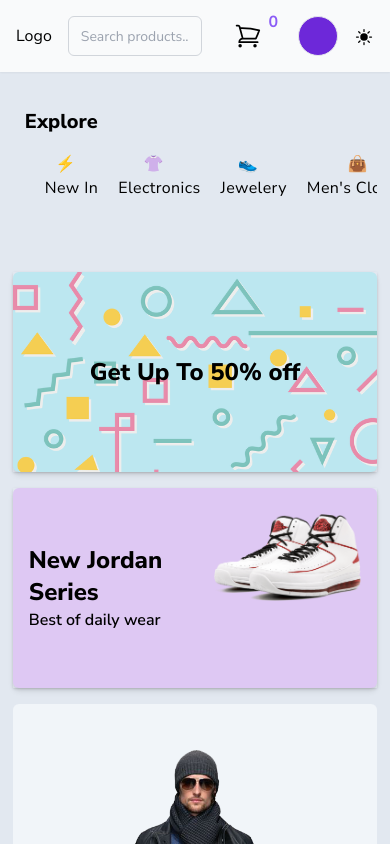
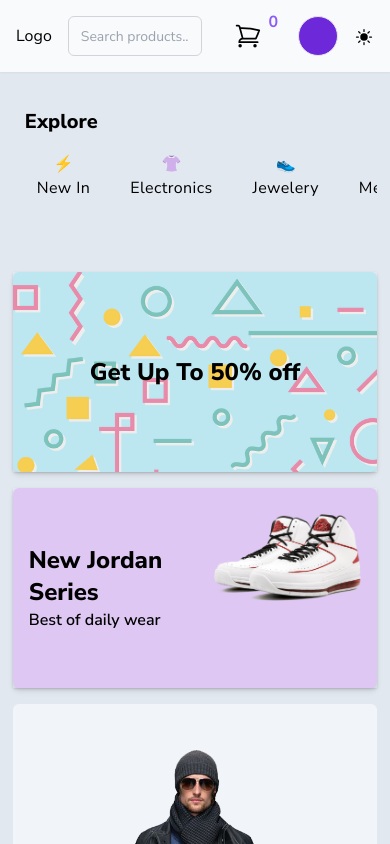
Before and after one commit to liveseed/nextjs13-ecsite, a Next.js app: page / in a window 390 px wide. Shown: the top 844 px of the page. Built offline with nearby package versions, Linux system fonts and the light colour scheme.

Commit message:
customised and updated:sidebar categoryproduct product-layout

```diff
--- a/package.json
+++ b/package.json
@@ -10,6 +10,7 @@
   },
   "dependencies": {
     "@heroicons/react": "^2.0.18",
+    "@prisma/client": "^5.1.1",
     "@reduxjs/toolkit": "^1.9.5",
     "@types/node": "20.1.0",
     "@types/react": "18.2.6",
@@ -25,7 +26,9 @@
     "postcss": "8.4.23",
     "react": "18.2.0",
     "react-dom": "18.2.0",
+    "react-rating-star-with-type": "^1.2.1",
     "react-redux": "^8.0.5",
+    "react-simple-star-rating": "^5.1.7",
     "react-toastify": "^9.1.3",
     "tailwind-scrollbar-hide": "^1.1.7",
     "tailwindcss": "3.3.2",
--- a/src/app/layout.tsx
+++ b/src/app/layout.tsx
@@ -1,6 +1,6 @@
 import NextThemeProvider from "../components/providers/theme/Provider";
 
-import SecondNavbar from '../components/shared/Navbar'
+import TopNavbar from "../components/shared/Navbar";
 import "./globals.css";
 import { Nunito_Sans } from "next/font/google";
 import Footer from "@/components/shared/Footer";
@@ -32,8 +32,7 @@
 					<NextThemeProvider>
 						<ReduxProvider>
 							<ToastProvider>
-								{/* <Navbar /> */}
-								<SecondNavbar/>
+								<TopNavbar />
 								<main className="container mx-auto min-h-[510px]">
 									{children}
 								</main>
--- a/src/app/page.tsx
+++ b/src/app/page.tsx
@@ -6,11 +6,9 @@
 export default function Home() {
 	return (
 		<section className="flex flex-col md:flex-row gap-2">
-			{/* SideNavbar */}
 			<aside className="w-full md:w-[220px] shrink-0">
 				<SideNavbar />
 			</aside>
-			{/*children */}
 			<div className="flex-1">
 				<Wrapper>
 					<Horizontal
--- a/src/app/products/[slug]/page.tsx
+++ b/src/app/products/[slug]/page.tsx
@@ -1,13 +1,12 @@
-import React from "react";
-
 import Image from "next/image";
 import { TProduct } from "@/types";
 import CartButton from "@/components/CartButton";
+import ProductRating from "@/components/Rating";
+
 const fetchProduct = async (id: string): Promise<TProduct | undefined> => {
 	const response = await fetch(`http://localhost:3000/api/products/${id}`);
 	if (response.ok) return await response.json();
 };
-
 
 export default async function page({ params }: { params: { slug: string } }) {
 	const product = await fetchProduct(params.slug);
@@ -25,12 +24,14 @@
 				</div>
 				<div className="space-y-5 flex flex-col justify-center">
 					<h1>{product?.title}</h1>
-					<h2 className="text-violet-500">${product?.price}</h2>
-					<CartButton pd={product!}/>
+					<div className="flex justify-between">
+						<h2 className="text-violet-500">${product?.price}</h2>
+						<ProductRating value={product?.rating.rate!} />
+					</div>
+					<CartButton pd={product!} />
 					<div>
-
-					<h4>Product Description: </h4>
-					<p>{product?.description}</p>
+						<h4>Product Description: </h4>
+						<p>{product?.description}</p>
 					</div>
 				</div>
 			</div>
--- a/src/app/products/layout.tsx
+++ b/src/app/products/layout.tsx
@@ -6,10 +6,10 @@
 	children: React.ReactNode;
 }) {
 	return (
-		<main className="flex flex-col md:flex-row gap-x-2">
-			<section>
+		<main className="flex flex-col md:flex-row gap-8">
+			<aside className="w-full md:w-[220px] shrink-0">
 				<SideNavbar />
-			</section>
+			</aside>
 			<section className="flex-1">{children}</section>
 		</main>
 	);
--- a/src/app/products/page.tsx
+++ b/src/app/products/page.tsx
@@ -21,7 +21,7 @@
 	return (
 		<section className="py-2 ">
 			<h2 className="capitalize mb-8">{searchParams.category}</h2>
-			<section className="grid grid-cols-1 sm:grid-cols-2 lg:grid-cols-3 gap-4">
+			<section className="grid grid-cols-1 sm:grid-cols-2 2xl:grid-cols-3 gap-4">
 				{products &&
 					products.map((item) => <CategoryProduct product={item} />)}
 			</section>
--- a/src/components/CategoryProduct.tsx
+++ b/src/components/CategoryProduct.tsx
@@ -1,12 +1,11 @@
 import { TProduct } from "@/types";
 import Image from "next/image";
 import Link from "next/link";
+import ProductRating from "./Rating";
 type Props = {
 	product: TProduct;
 };
 export default function CategoryProduct({ product }: Props) {
-	console.log(product);
-
 	return (
 		<Link href={`/products/${product.id}`} className="">
 			<div className="relative h-[400px]   rounded-md">
@@ -16,17 +15,14 @@
 					className="z-0 h-full w-full  object-cover object-center rounded-md"
 					width={300}
 					height={400}
-
 				/>
 				<div className="absolute inset-0 bg-gradient-to-t from-gray-900 to-transparent rounded-md"></div>
 				<div className="absolute bottom-4 left-0 px-3 w-full">
-					<h3 className="text-white">
-						{product.title}
-					</h3>
+					<h3 className="text-white">{product.title}</h3>
 
-					<div className="flex justify-between  mt-2">
+					<div className="flex justify-between mt-2">
 						<h4 className="text-violet-400">${product.price}</h4>
-						<p className="text-white">Rating: {product.rating.rate}</p>
+						<ProductRating value={product.rating.rate} />
 					</div>
 				</div>
 			</div>
--- /dev/null
+++ b/src/components/Rating.tsx
@@ -0,0 +1,6 @@
+"use client"
+import ReactStars from "react-rating-star-with-type";
+
+export default function ProductRating({value}: {value: number}) {
+	return <ReactStars value={value}  />;
+}
--- a/src/components/SideNavbar.tsx
+++ b/src/components/SideNavbar.tsx
@@ -1,29 +1,28 @@
-
-"use client"
+"use client";
 import { SIDEBAR_NAV_ITEM } from "@/mock/mockData";
 
 import { useRouter } from "next/navigation";
 
 export default function SideNavbar() {
-	const router = useRouter()
+	const router = useRouter();
 	return (
 		<nav className="pl-3 mb-8">
 			<h1 className="pt-1 mb-4 md:mb-8">Explore</h1>
-			<ul className="flex flex-row  items-center md:items-start md:flex-col overflow-x-auto scrollbar-hide md:space-y-4  pl-2 space-x-2 md:space-x-0">
+			<ul className="flex flex-row  items-center md:items-start md:flex-col overflow-x-auto scrollbar-hide md:space-y-4  md:pl-2 w-full gap-x-4">
 				{SIDEBAR_NAV_ITEM.map((item) => (
 					<li
 						key={item.title}
-						className="w-full transition-all hover:scale-105  hover:text-violet-600 hover:font-medium  duration-100 dark:hover:text-emerald-400 "
+						className=" w-full transition-all hover:scale-105 hover:text-violet-600 hover:font-medium  duration-100 dark:hover:text-emerald-400  cursor-pointer"
 						onClick={() =>
 							router.push(`/products?category=${item.category}`)
 						}
 					>
-						<div className=" inline-block text-center md:inline-flex cursor-pointer">
+						<p className="  inline-block text-center md:inline-flex ">
 							{item.icon}
-							<span className="flex flex-col md:flex-row text-center pl-3 md:pl-1 min-w-max tracking-wide ">
+							<span className="flex flex-col md:flex-row  px-3 md:px-1 min-w-max tracking-wide ">
 								{item.title}
 							</span>
-						</div>
+						</p>
 					</li>
 				))}
 			</ul>
```
Also changed, not shown: 1 other file (tests, documents, lock files or other folders).
